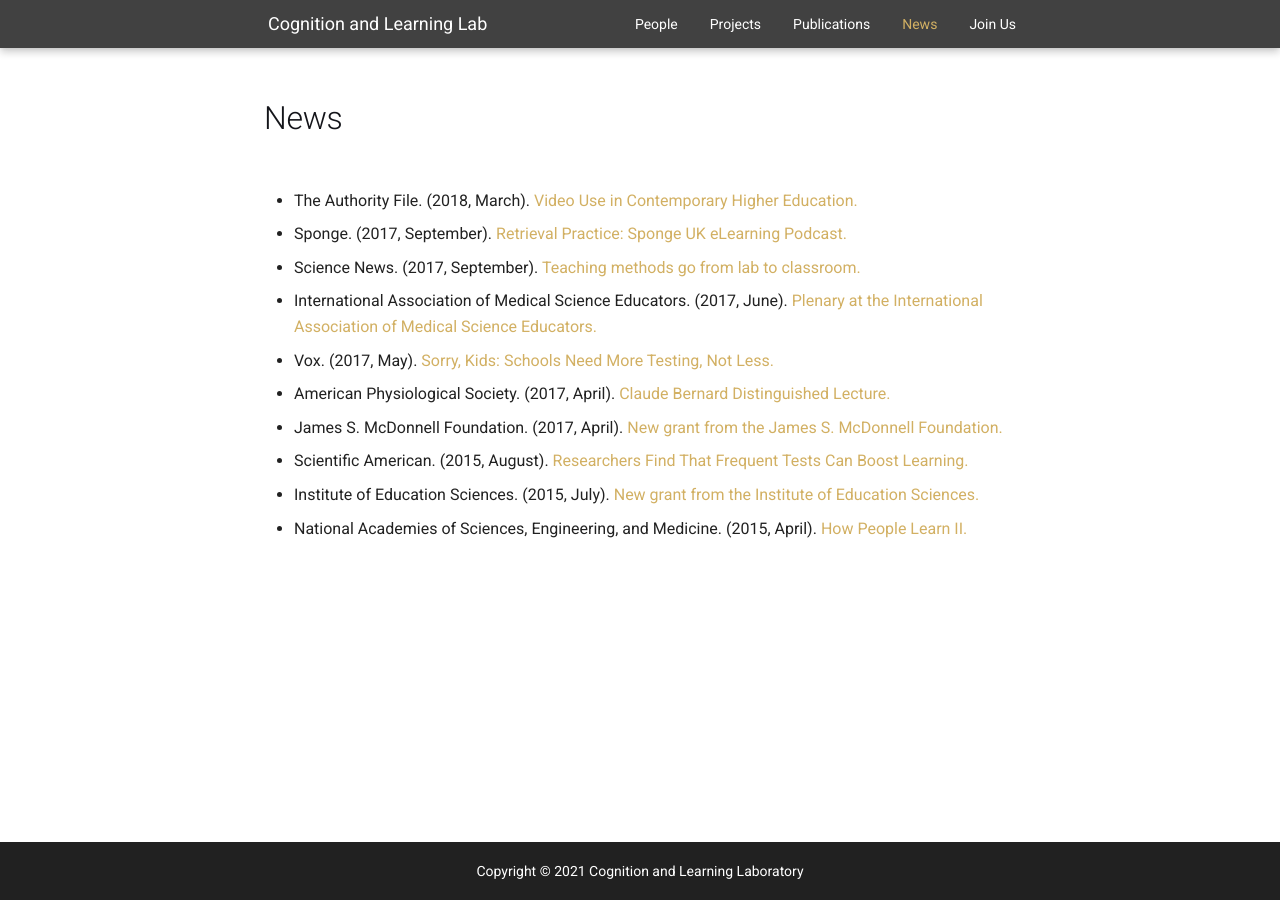
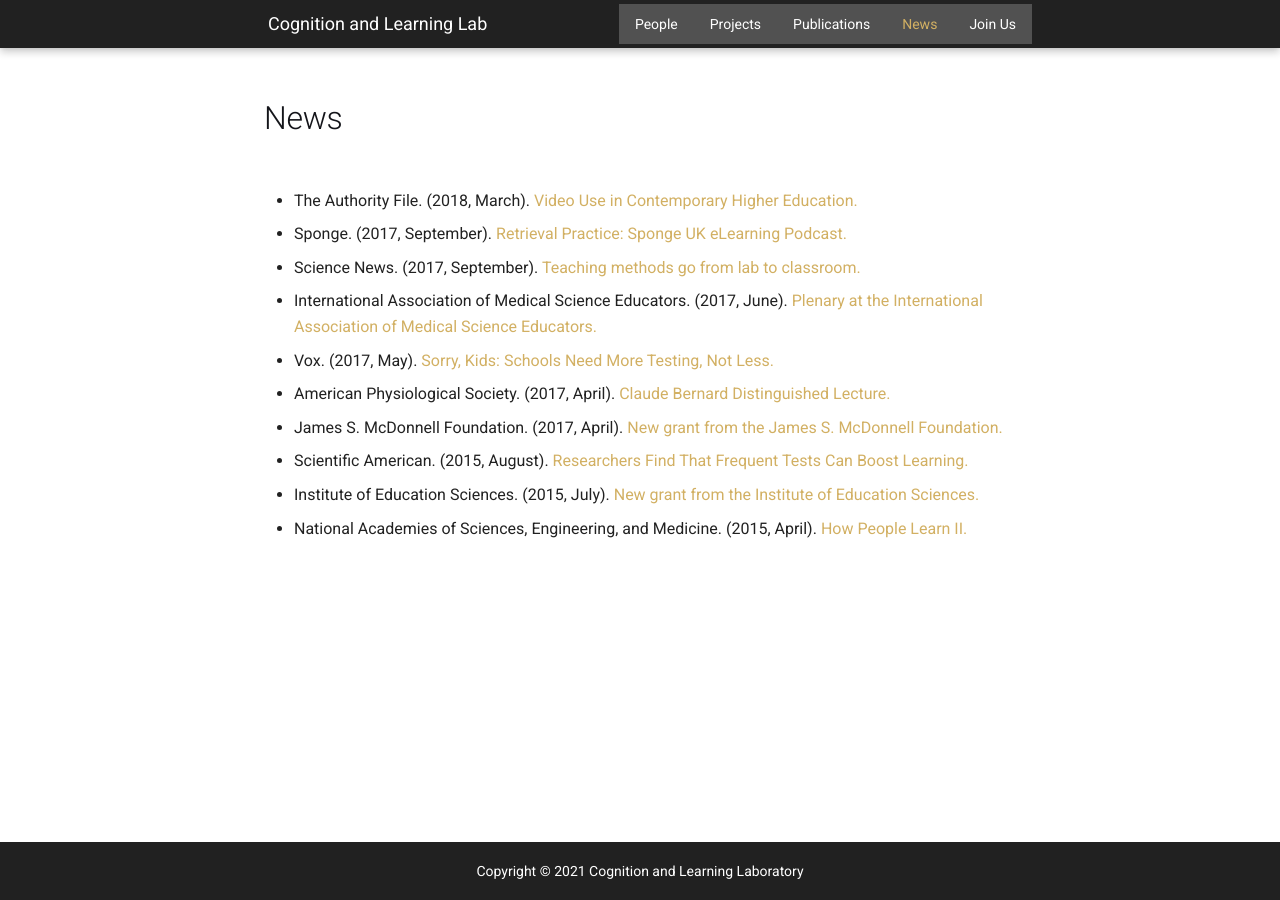
Before and after one commit to shivanya-chandra/pcllab.github.io, an MkDocs documentation site: the page built from docs/news.md, in a window 1280 px wide. Built offline with MkDocs 1.6.1 and Material for MkDocs 9.7.7, drawn with Linux system fonts in a browser that asks for light colours.

Commit message:
fix: remove double navbar css

```diff
--- a/docs/css/header.css
+++ b/docs/css/header.css
@@ -4,17 +4,11 @@
   position: unset; // Only last navbar is sticky if there are multiple
 } */
 
-
-/* Alternate navbar color for clarity */
-.md-header:nth-child(even){
-  background-color: var(--pcllab-dark-bg-color);
+.md-header {
+  background-color: var(--pcllab-darker-bg-color);
 }
-
-.md-header:nth-child(even) .dropdown-list{
+.md-header .dropdown-list{
   background-color: var(--pcllab-dark-bg-color--light);
-}
-.md-header:nth-child(odd) .dropdown-list{
-  background-color: var(--pcllab-darker-bg-color--light);
 }
 
 .md-header__title {
@@ -91,9 +85,6 @@
   }
 
   /* Reset colors to match navigation bar */
-  .md-header:nth-child(even) .dropdown-list{
-    background-color: var(--pcllab-dark-bg-color);
-  }
   .md-header:nth-child(odd) .dropdown-list{
     background-color: var(--pcllab-darker-bg-color);
   }
```
